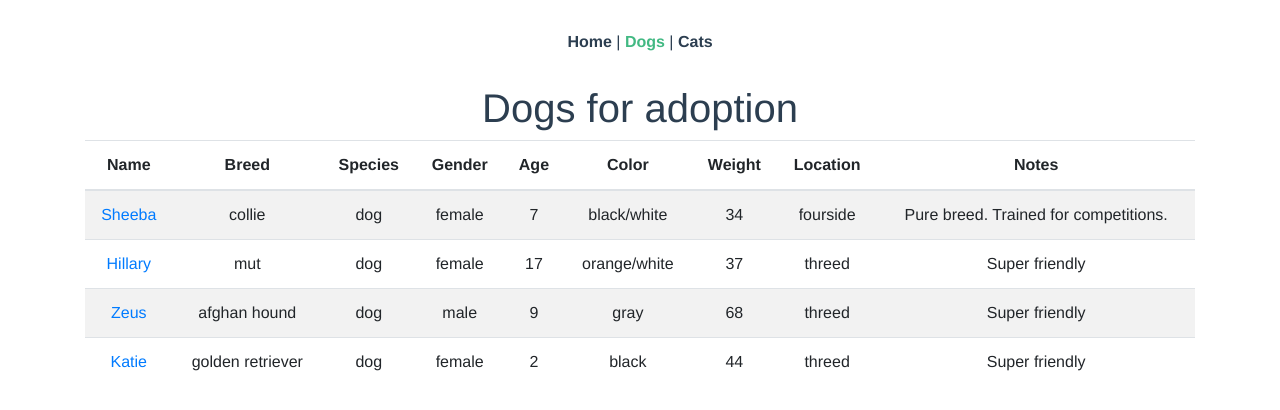
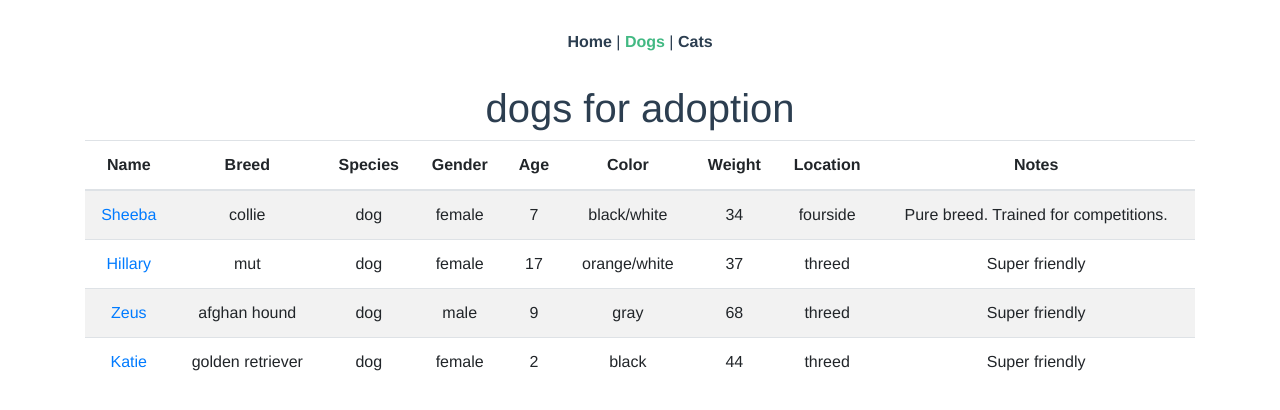
Before and after one commit to dnstld/vue-adopt, a Vue app: page /dogs in a window 1280 px wide. Shown: the top 410 px of the page. Built offline with nearby package versions, Linux system fonts and the light colour scheme.

Commit message:
create component

```diff
--- /dev/null
+++ b/src/components/PetTable.vue
@@ -0,0 +1,21 @@
+<template>
+  <div>
+    <h1>{{ species }} for adoption</h1>
+    <b-table striped hover :items="pets">
+      <template v-slot:cell(name)="data">
+        <router-link :to="`/pets/${species}/${data.index}`">
+          {{ data.value }}
+        </router-link>
+      </template>
+    </b-table>
+  </div>
+</template>
+
+<script>
+export default {
+  props: {
+    species: String,
+    pets: Array
+  }
+}
+</script>
--- a/src/views/Cats.vue
+++ b/src/views/Cats.vue
@@ -1,20 +1,20 @@
 <template>
   <div>
-    <h1>Cats for adoption</h1>
-    <b-table striped hover :items="cats">
-      <template v-slot:cell(name)="data">
-        <router-link :to="`/pets/cats/${data.index}`">
-          {{ data.value }}
-        </router-link>
-      </template>
-    </b-table>
+    <PetTable
+      species="cats"
+      :pets="cats"
+    />
   </div>
 </template>
 
 <script>
 import { mapState } from 'vuex'
+import PetTable from '@/components/PetTable.vue'
 
 export default {
+  components: {
+    PetTable
+  },
   data () {
     return {}
   },
--- a/src/views/Dogs.vue
+++ b/src/views/Dogs.vue
@@ -1,20 +1,20 @@
 <template>
   <div>
-    <h1>Dogs for adoption</h1>
-    <b-table striped hover :items="dogs">
-      <template v-slot:cell(name)="data">
-        <router-link :to="`/pets/dogs/${data.index}`">
-          {{ data.value }}
-        </router-link>
-      </template>
-    </b-table>
+    <PetTable
+      species="dogs"
+      :pets="dogs"
+    />
   </div>
 </template>
 
 <script>
 import { mapState } from 'vuex'
+import PetTable from '@/components/PetTable.vue'
 
 export default {
+  components: {
+    PetTable
+  },
   data () {
     return {}
   },
```
